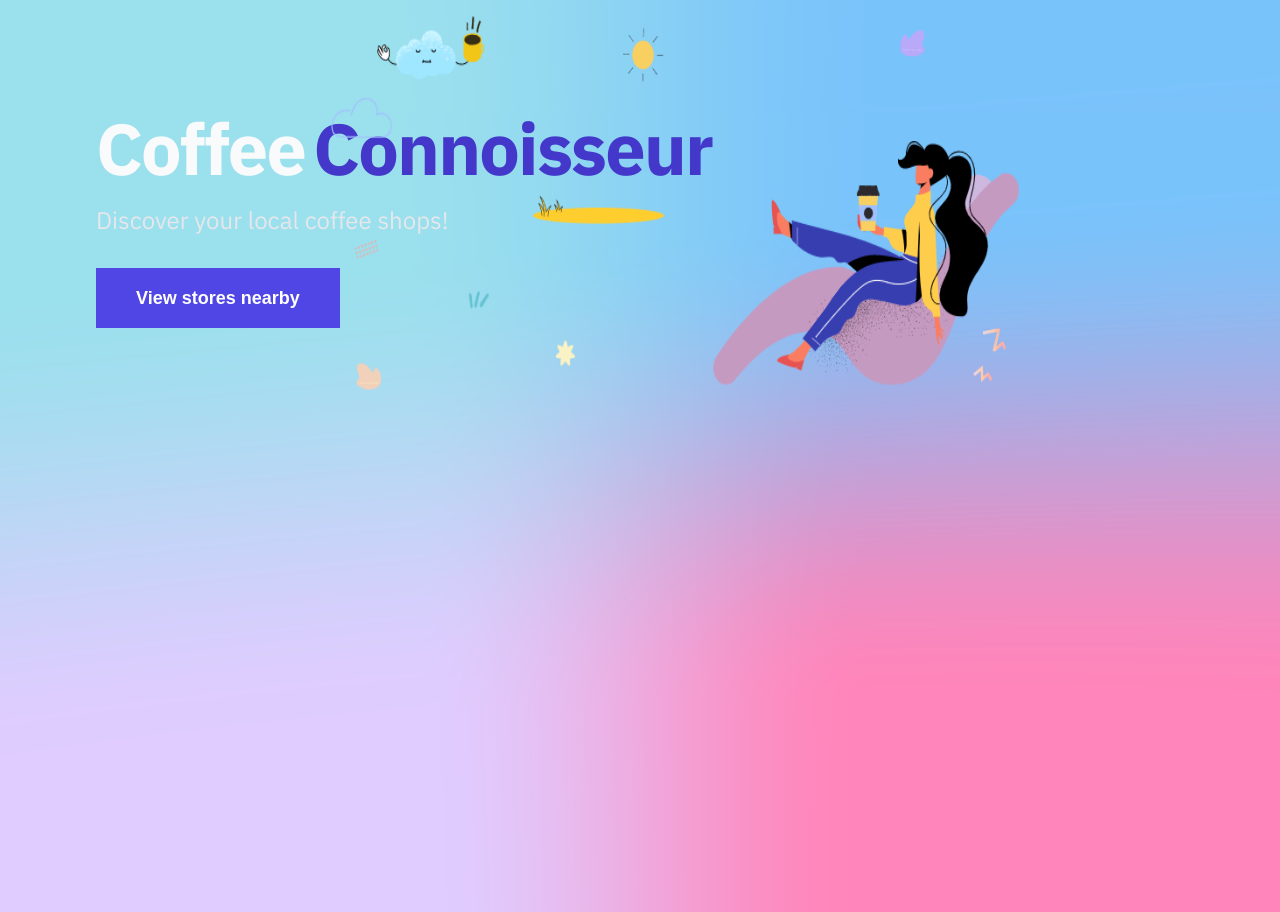
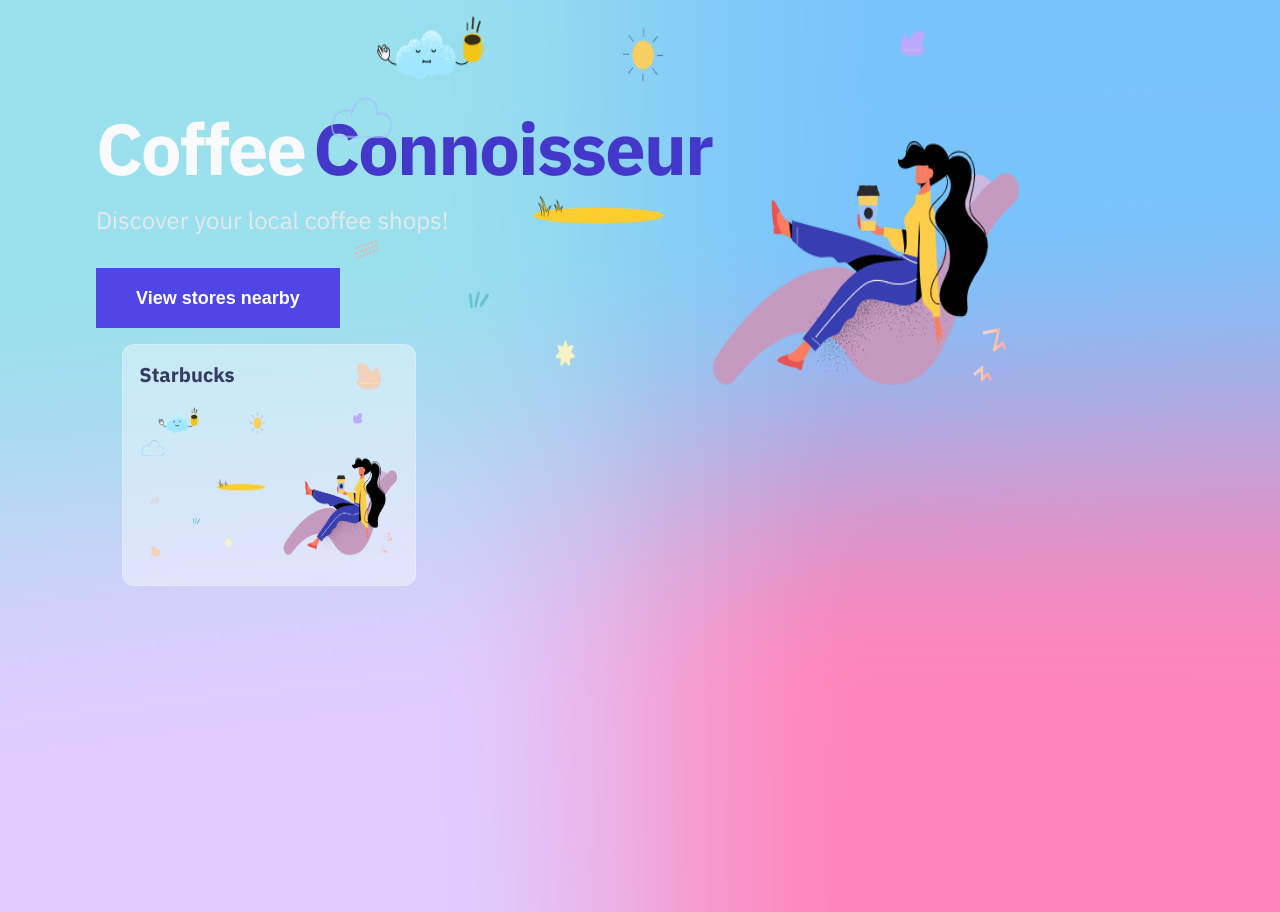
Before and after one commit to omkaradhali/discover-coffee-stores, a Next.js app: page / in a window 1280 px wide. Built offline with nearby package versions, Linux system fonts and the light colour scheme.

Commit message:
adding store cards and corresponding required css

```diff
--- /dev/null
+++ b/components/card.js
@@ -0,0 +1,30 @@
+import { loadGetInitialProps } from "next/dist/shared/lib/utils";
+import Image from "next/image";
+import Link from "next/link";
+import react from "react";
+import styles from "./card.module.css";
+import cls from "classnames"
+
+const Card = (props) => {
+  return (
+    <Link href={props.href}>
+      <a className={styles.cardLink}>
+        <div className={cls("glass", styles.container)}>
+          <div className={styles.cardHeaderWrapper}>
+            <h2 className={styles.cardHeader}>{props.name}</h2>
+          </div>
+          <div className={styles.cardImageWrapper}>
+            <Image
+              className={styles.cardImage}
+              src={props.imgUrl}
+              width={260}
+              height={160}
+            />
+          </div>
+        </div>
+      </a>
+    </Link>
+  )
+}
+
+export default Card;
--- /dev/null
+++ b/components/card.module.css
@@ -0,0 +1,56 @@
+.cardLink {
+  margin: auto;
+  --tw-shadow: 0 20px 25px -5px rgba(0, 0, 0, 0.1),
+    0 10px 10px -5px rgba(0, 0, 0, 0.04);
+  box-shadow: 0 0 transparent, 0 0 #0000, 0 0 transparent, 0 0 #0000,
+    0 0 transparent;
+
+  border-color: var(--text-white-100);
+  border-radius: 0.75rem /* 12px */;
+}
+
+.container {
+  border-radius: 0.75rem /* 12px */;
+  padding-top: 0.25rem /* 4px */;
+  padding-bottom: 0.25rem /* 4px */;
+  padding-bottom: 1.25rem /* 20px */;
+  padding-left: 1rem /* 16px */;
+  padding-right: 1rem /* 16px */;
+
+  backdrop-filter: blur(10px);
+}
+
+.cardHeaderWrapper {
+  margin-top: 0.75rem /* 12px */;
+  margin-bottom: 0.75rem /* 12px */;
+}
+
+.cardHeader {
+  text-overflow: ellipsis;
+  white-space: nowrap;
+  font-size: 1.25rem /* 20px */;
+  line-height: 1.75rem /* 28px */;
+  font-weight: 800;
+  overflow: hidden;
+  width: 16rem /* 256px */;
+}
+
+.cardImageWrapper {
+  color: var(--text-white-100);
+}
+
+.cardImage {
+  border-radius: 0.75rem /* 12px */;
+}
+
+@media (min-width: 1024px) {
+  .cardHeader {
+    width: 16rem /* 256px */;
+  }
+}
+
+@media (min-width: 768px) {
+  .cardHeader {
+    width: 16rem /* 256px */;
+  }
+}
--- a/package.json
+++ b/package.json
@@ -8,6 +8,7 @@
     "start": "next start"
   },
   "dependencies": {
+    "classnames": "^2.3.1",
     "next": "12.1.1",
     "react": "17.0.2",
     "react-dom": "17.0.2"
--- a/pages/index.js
+++ b/pages/index.js
@@ -1,6 +1,7 @@
 import Head from 'next/head'
 import Image from 'next/image'
 import Banner from '../components/banner'
+import Card from '../components/card'
 import styles from '../styles/Home.module.css'
 
 
@@ -23,6 +24,14 @@
         <div className={styles.heroImage}>
           <Image src="/static/hero-image.png" width={700} height={400} />
         </div>
+        <div className={styles.cardLayout}>
+          <Card
+            name={'Starbucks'}
+            imgUrl='/static/hero-image.png'
+            href="/coffee-store/starbucks"
+            className={styles.card}
+          />
+        </div>
       </main>
     </div>
   )
```
Also changed, not shown: 1 other file (tests, documents, lock files or other folders).
